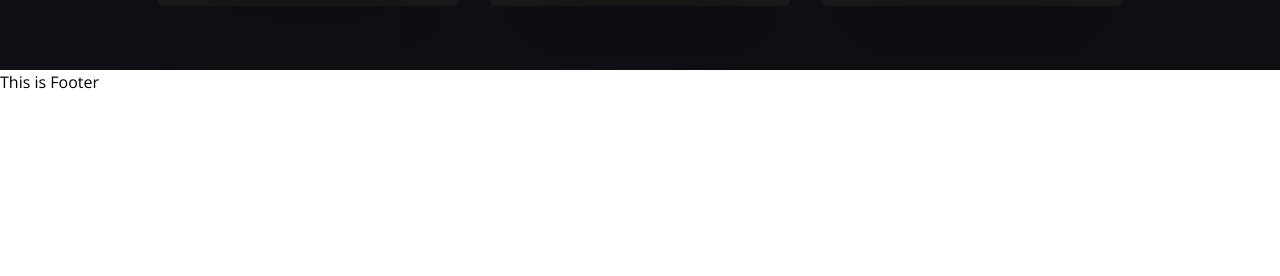
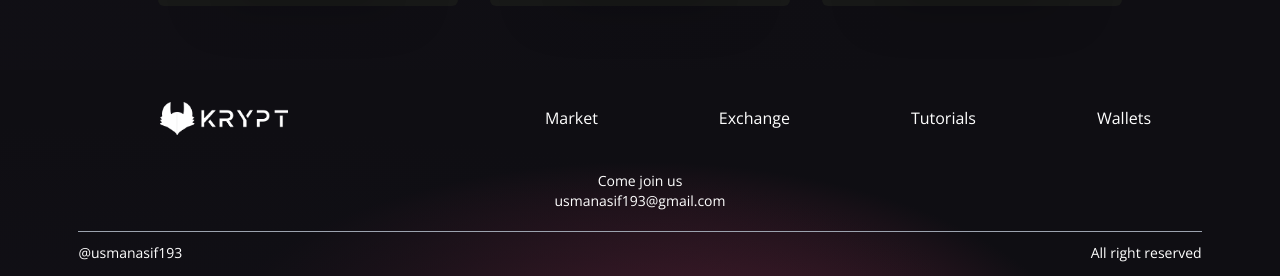
Before and after one commit to UsmanAsif193/crypto-sample, a React (Create React App) app in the folder client/: page / in a window 1280 px wide. Shown: the part 2381-2657 px from the top of the page. Before the commit the page ends 2475 px from the top, so only its background shows below. Built offline with nearby package versions, Linux system fonts and the light colour scheme; no server answers.

Commit message:
Footer done

```diff
--- a/client/src/components/footer/index.jsx
+++ b/client/src/components/footer/index.jsx
@@ -1,7 +1,40 @@
 import React from "react";
 
+import Logo from "../../images/logo.png";
+
 const Footer = () => {
-  return <div>This is Footer</div>;
+  return (
+    <div className="w-full flex md:justify-center items-center justify-betweeen flex-col p-4 gradient-bg-footer">
+      <div className="w-full flex sm:flex-row flex-col jusitfy-between items-center my-4">
+        <div className="flex flex-[0.5] items-center justify-center">
+          <img src={Logo} alt="logo" className="w-32" />
+        </div>
+        <div className="flex flex-1 justify-evenly items-center flex-wrap sm:mt-0 mt-5 w-full">
+          <p className="text-white text-base text-center mx-2 cursor-pointer">
+            Market
+          </p>
+          <p className="text-white text-base text-center mx-2 cursor-pointer">
+            Exchange
+          </p>
+          <p className="text-white text-base text-center mx-2 cursor-pointer">
+            Tutorials
+          </p>
+          <p className="text-white text-base text-center mx-2 cursor-pointer">
+            Wallets
+          </p>
+        </div>
+      </div>
+      <div className="flex justify-center items-center mt-5 flex-col">
+        <p className="text-white text-sm text-center">Come join us</p>
+        <p className="text-white text-sm text-center">usmanasif193@gmail.com</p>
+      </div>
+      <div className="sm:w-[90%] w-full h-[0.25px] bg-gray-400 mt-5" />
+      <div className="sm:w-[90%] w-full flex justify-between items-center mt-3">
+        <p className="text-white text-sm text-center">@usmanasif193</p>
+        <p className="text-white text-sm text-center">All right reserved</p>
+      </div>
+    </div>
+  );
 };
 
 export default Footer;
```
